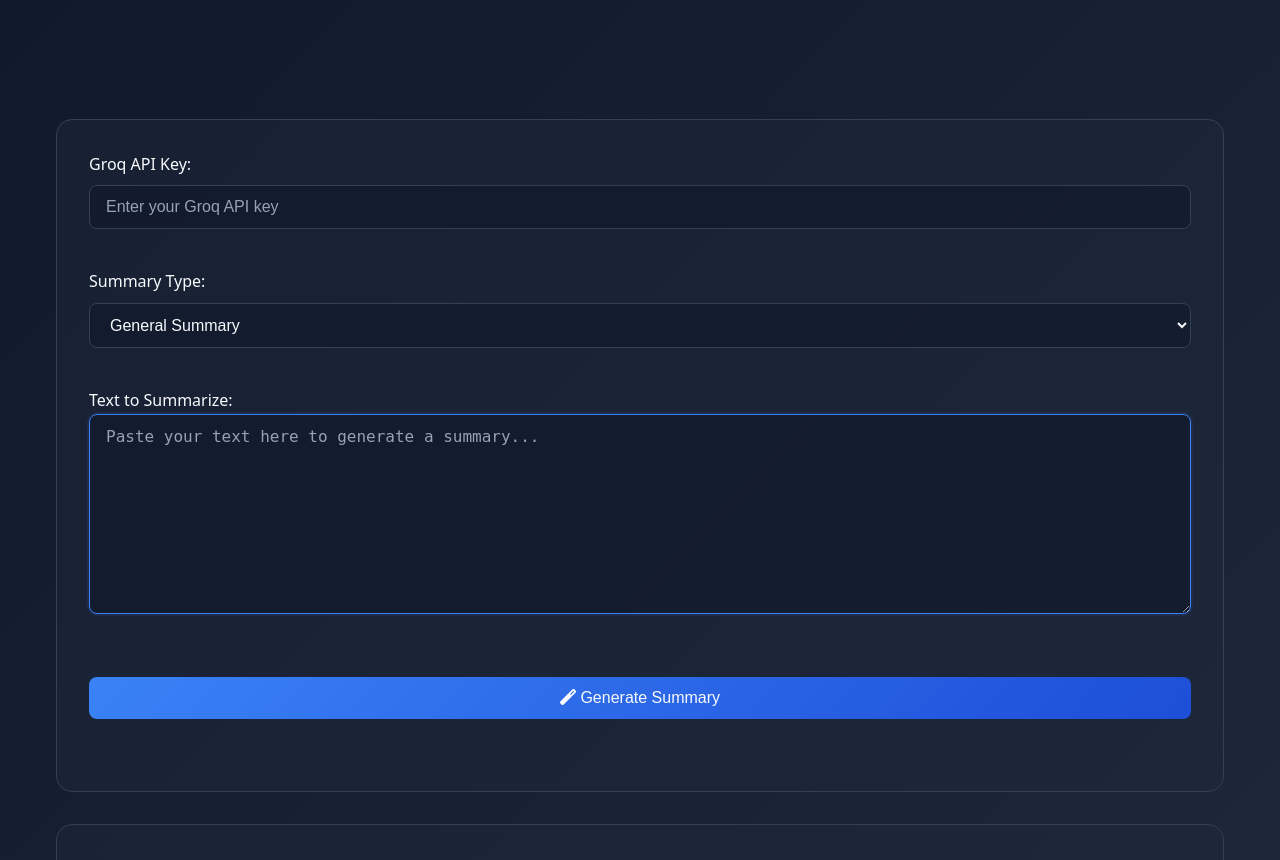
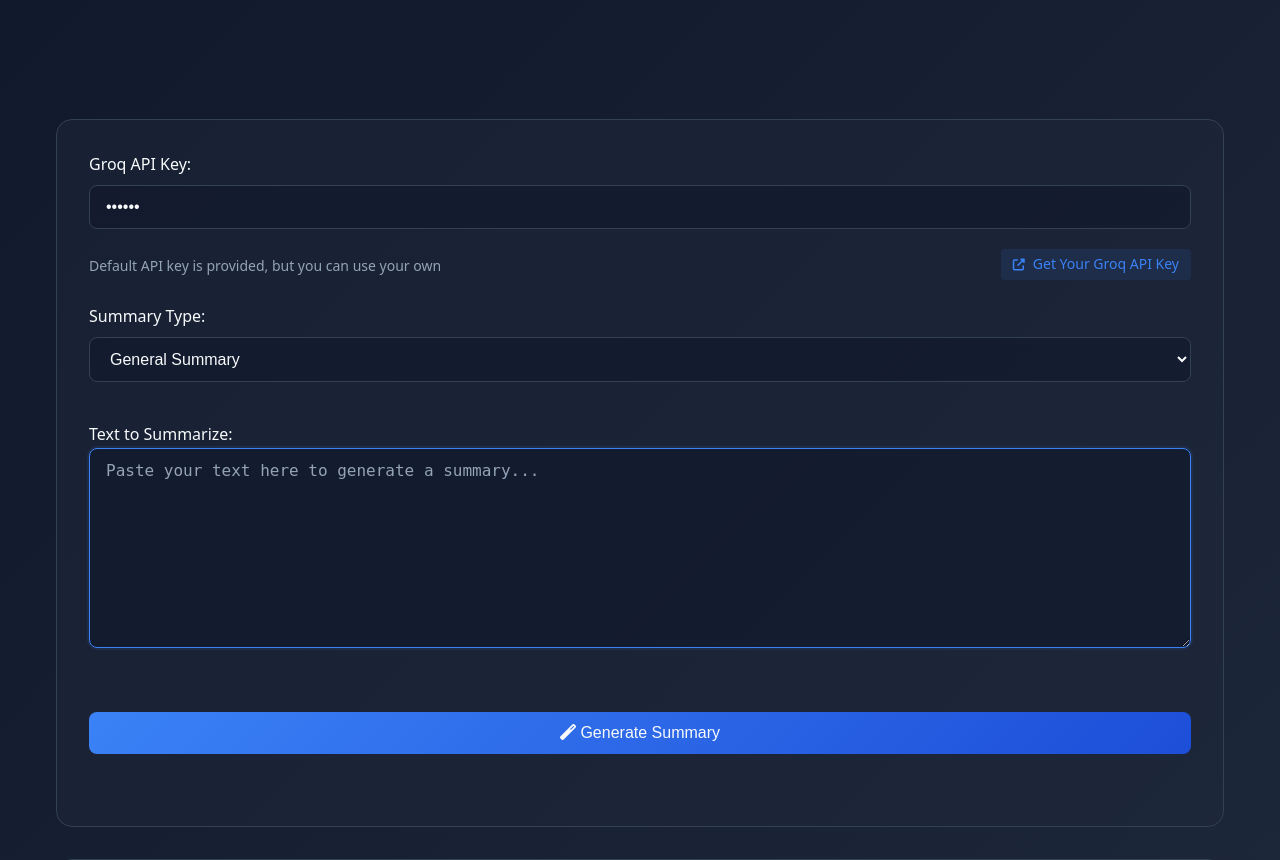
Before and after one commit to ninadw25/Project_n9, a FastAPI app: template templates/summarize.html in a window 1280 px wide. Shown: the part 318-1178 px from the top of the page. Run offline with FastAPI, Linux system fonts and the light colour scheme; the template is opened without the code that fills it: most values are stand-ins (such as "Sample title", 1, 10 or a date in 2020); some libraries are stand-ins or nearby versions.

Commit message:
All done added default groq key

```diff
--- a/main.py
+++ b/main.py
@@ -105,7 +105,15 @@ async def dashboard(request: Request, session: dict = Depends(auth.verify_sessio
 
 @app.get("/summarize")
 async def get_summarize_page(request: Request, session: dict = Depends(auth.verify_session)):
-    return templates.TemplateResponse("summarize.html", {"request": request, "user": session["username"]})
+    groq_api_key = os.getenv("GROQ_API_KEY", "")  # Get API key from environment variables
+    return templates.TemplateResponse(
+        "summarize.html",
+        {
+            "request": request,
+            "user": session["username"],
+            "groq_api_key": groq_api_key
+        }
+    )
 
 @app.post("/api/summarize")
 async def summarize_text(
--- a/static/css/summarizer.css
+++ b/static/css/summarizer.css
@@ -81,6 +81,41 @@ textarea::placeholder {
 .text-input {
     min-height: 200px;
     resize: vertical;
+}
+
+.input-help {
+    display: block;
+    color: var(--text-muted);
+    font-size: 0.875rem;
+    margin-top: 0.25rem;
+}
+
+.api-key-help {
+    display: flex;
+    justify-content: space-between;
+    align-items: center;
+    margin-top: 0.25rem;
+}
+
+.groq-link {
+    display: inline-flex;
+    align-items: center;
+    gap: 0.5rem;
+    padding: 0.25rem 0.75rem;
+    background: rgba(59, 130, 246, 0.1);
+    border-radius: 0.25rem;
+    font-size: 0.875rem;
+    color: var(--primary);
+    transition: all 0.2s ease;
+}
+
+.groq-link:hover {
+    background: rgba(59, 130, 246, 0.2);
+    transform: translateY(-1px);
+}
+
+.groq-link i {
+    font-size: 0.75rem;
 }
 
 /* ————————————————————————————
--- a/templates/summarize.html
+++ b/templates/summarize.html
@@ -35,8 +35,17 @@
         <div class="setup-section">
             <div class="input-group">
                 <label for="apiKey">Groq API Key:</label>
-
-                <input type="password" id="apiKey" placeholder="Enter your Groq API key">
+                <input type="password"
+                       id="apiKey"
+                       placeholder="Enter your Groq API key"
+                       value="{{ groq_api_key }}"
+                >
+                <div class="api-key-help">
+                    <small class="input-help">Default API key is provided, but you can use your own</small>
+                    <a href="https://console.groq.com/keys" target="_blank" class="groq-link">
+                        <i class="fas fa-external-link-alt"></i> Get Your Groq API Key
+                    </a>
+                </div>
             </div>
 
             <div class="input-group">
```
Also changed, not shown: 1 other file.
